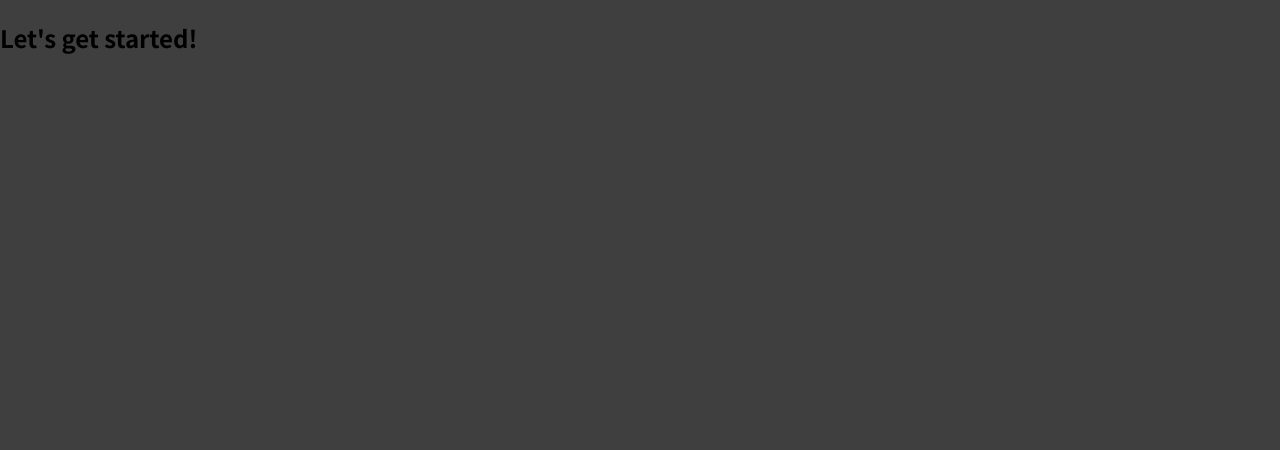
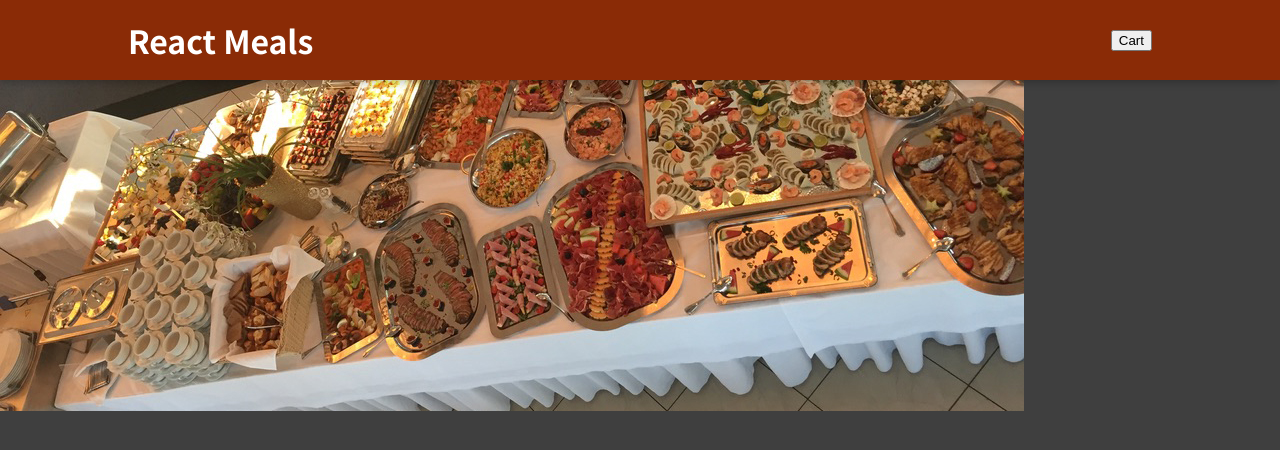
Before and after one commit to broverlord93/react-meals-app, a React (Create React App) app: page / in a window 1280 px wide. Shown: the top 450 px of the page. Built offline with nearby package versions, Linux system fonts and the light colour scheme.

Commit message:
Created basic header component, added it to the app, and implemented a basic file structure for the UI components

```diff
--- a/src/App.js
+++ b/src/App.js
@@ -1,9 +1,13 @@
-function App() {
-  return (
-    <div>
-      <h2>Let's get started!</h2>
-    </div>
-  );
+import React from "react";
+
+import Header from "./components/Layout/Header";
+
+const App = () => {
+    return (
+        <React.Fragment>
+            <Header></Header>
+        </React.Fragment>
+    );
 }
 
 export default App;
--- /dev/null
+++ b/src/components/Layout/Header.js
@@ -0,0 +1,24 @@
+import React from "react";
+
+import mealsImage from "../../assets/meals.jpg"
+import classes from "./Header.module.css"
+
+const Header = (props) => {
+
+    return (
+        <React.Fragment>
+            <header className={classes.header}>
+                <h1>React Meals</h1>
+                <button>Cart</button>
+            </header>
+            <div>
+                <img
+                    className={classes.mainImage}
+                    src={mealsImage}
+                    alt="A table full of delicious food!"/>
+            </div>
+        </React.Fragment>
+    );
+};
+
+export default Header;
--- /dev/null
+++ b/src/components/Layout/Header.module.css
@@ -0,0 +1,29 @@
+.header {
+    position: fixed;
+    top: 0;
+    left: 0;
+    width: 100%;
+    height: 5rem;
+    background-color: #8a2b06;
+    color: white;
+    display: flex;
+    justify-content: space-between;
+    align-items: center;
+    padding: 0 10%;
+    box-shadow: 0 2px 8px rgba(0, 0, 0, 0.25);
+    z-index: 10;
+}
+
+.main-image {
+    width: 100%;
+    height: 25rem;
+    z-index: 0;
+    overflow: hidden;
+}
+
+.main-image img {
+    width: 110%;
+    height: 100%;
+    object-fit: cover;
+    transform: rotateZ(-5deg) translateY(-4rem) translateX(-1rem);
+}
```
Also changed, not shown: src/assets/meals.jpg (added).
